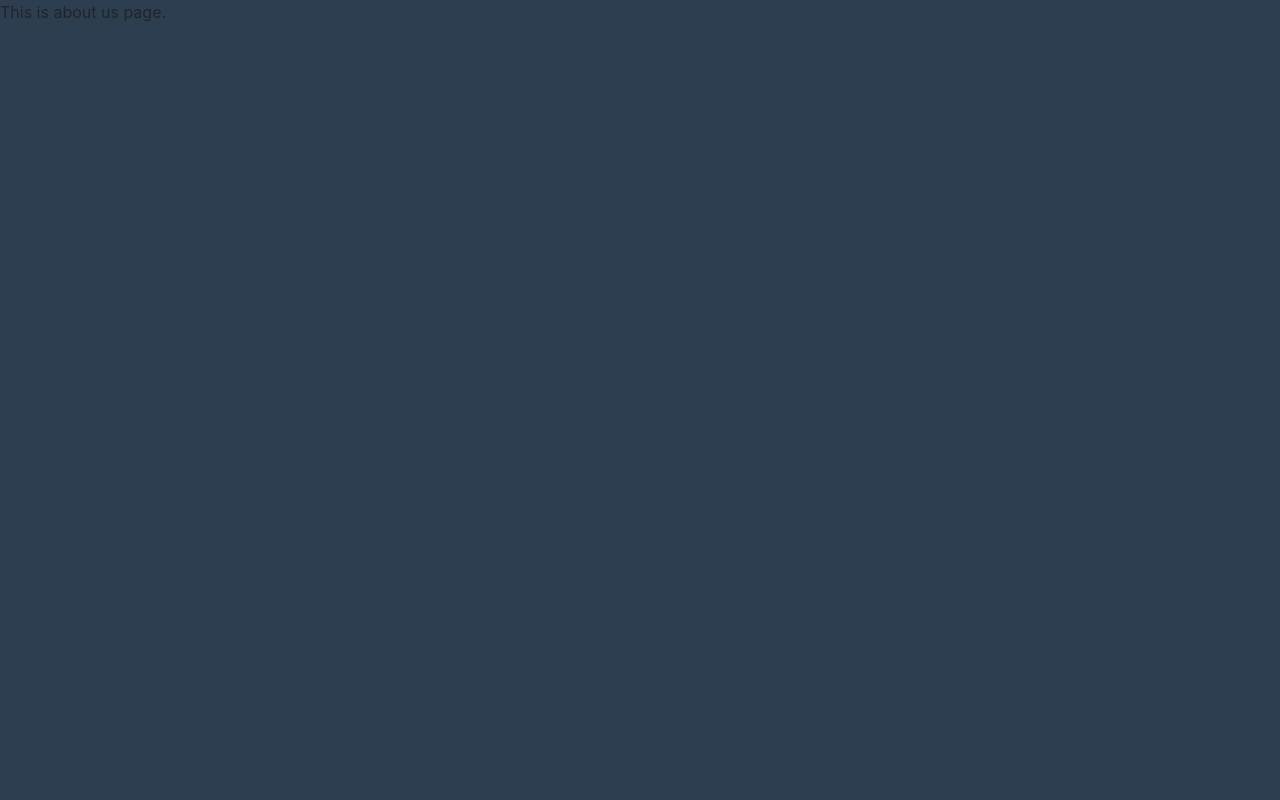
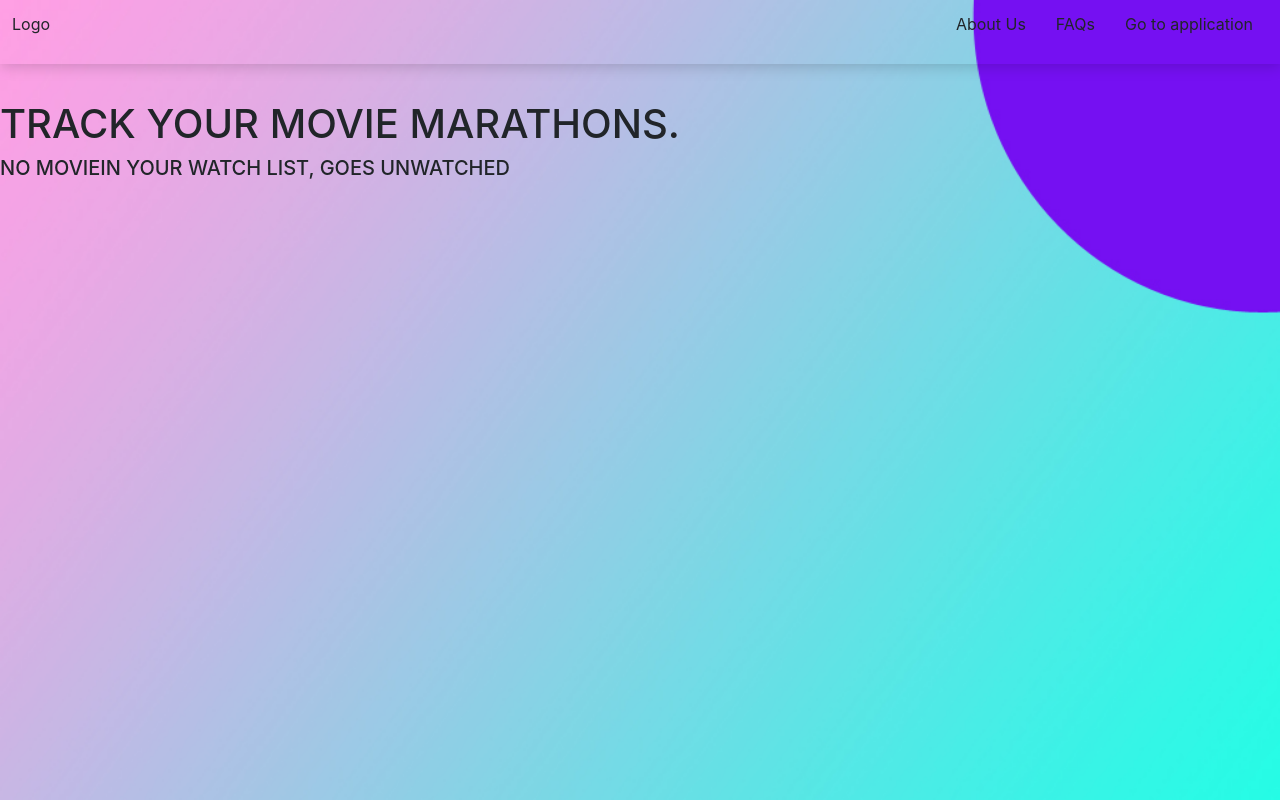
Before and after one commit to Sandip-Z/movies, a React (Create React App) app: page /about-us in a window 1280 px wide. Built offline with nearby package versions, Linux system fonts and the light colour scheme.

Commit message:
[add] markup for aboutus page header and navbar

```diff
--- /dev/null
+++ b/src/components/Aboutus/AboutUsHeader.js
@@ -0,0 +1,12 @@
+import React from "react";
+
+const AboutUsHeader = () => {
+  return (
+    <header className="about-us-header">
+      <h1>TRACK YOUR MOVIE MARATHONS.</h1>
+      <h5>NO MOVIEIN YOUR WATCH LIST, GOES UNWATCHED</h5>
+    </header>
+  );
+};
+
+export default AboutUsHeader;
--- /dev/null
+++ b/src/components/Aboutus/AboutUsNavbar.js
@@ -0,0 +1,18 @@
+import React from "react";
+
+const AboutUsNavbar = () => {
+  return (
+    <nav className="about-us-nav">
+      <div className="about-us-logo">Logo</div>
+      <div>
+        <ul>
+          <li>About Us</li>
+          <li>FAQs</li>
+          <li>Go to application</li>
+        </ul>
+      </div>
+    </nav>
+  );
+};
+
+export default AboutUsNavbar;
--- /dev/null
+++ b/src/components/Aboutus/aboutus.css
@@ -0,0 +1,21 @@
+.about-us-nav {
+  display: flex;
+  justify-content: space-between;
+  background-color: transparent !important;
+}
+
+.about-us-nav ul {
+  display: flex;
+  list-style: none;
+}
+
+.about-us-nav ul li {
+  padding: 0 15px;
+}
+
+.about-us-header {
+  background-image: url("../../assets/aboutus-bg.jpg");
+  background-size: cover;
+  height: 100vh;
+  padding-top: 100px;
+}
--- a/src/pages/AboutUsPage.js
+++ b/src/pages/AboutUsPage.js
@@ -1,7 +1,15 @@
 import React from "react";
+import AboutUsHeader from "../components/Aboutus/AboutUsHeader";
+import AboutUsNavbar from "../components/Aboutus/AboutUsNavbar";
+import "../components/Aboutus/aboutus.css";
 
 const AboutUsPage = () => {
-  return <p>This is about us page.</p>;
+  return (
+    <>
+      <AboutUsNavbar />
+      <AboutUsHeader />
+    </>
+  );
 };
 
 export default AboutUsPage;
```
